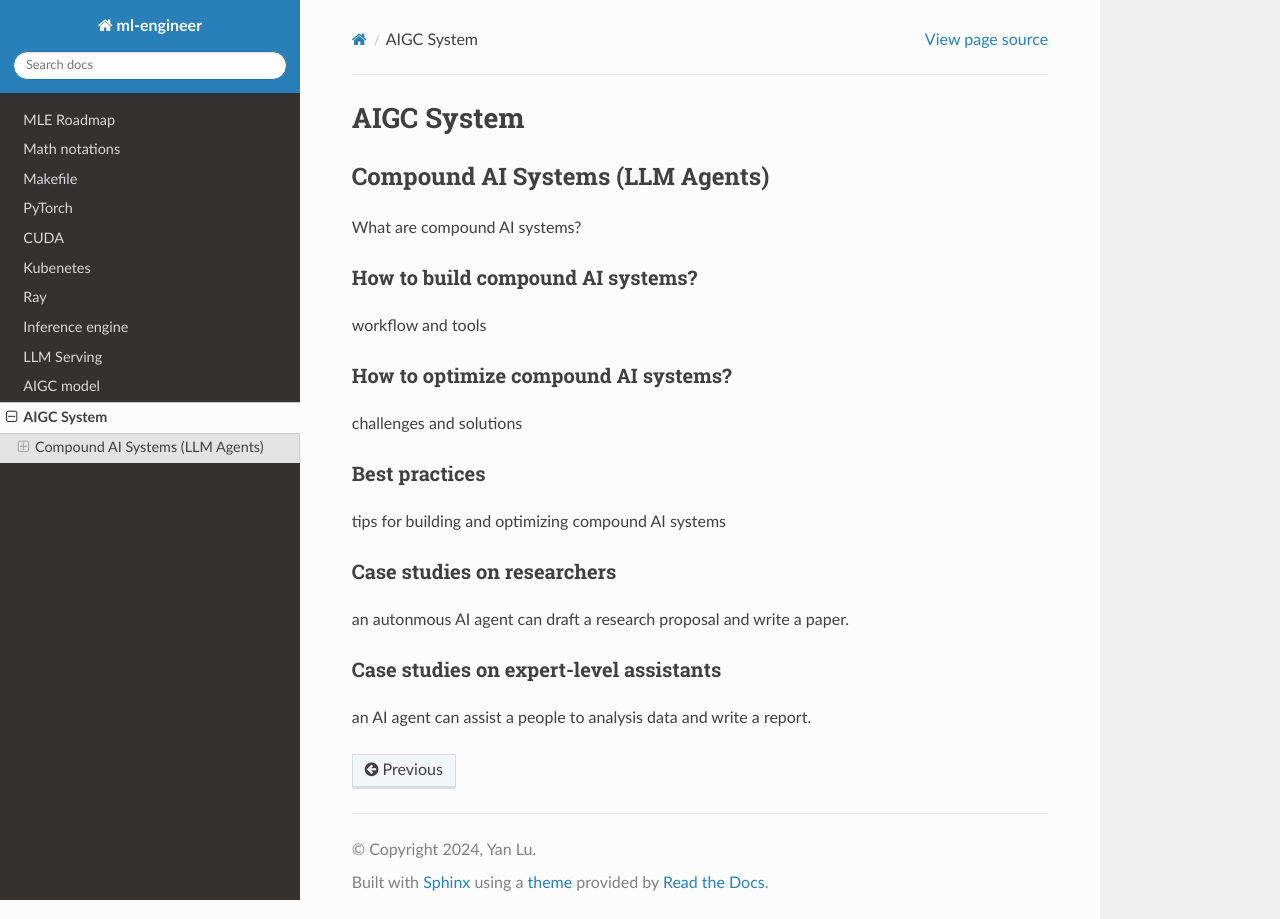
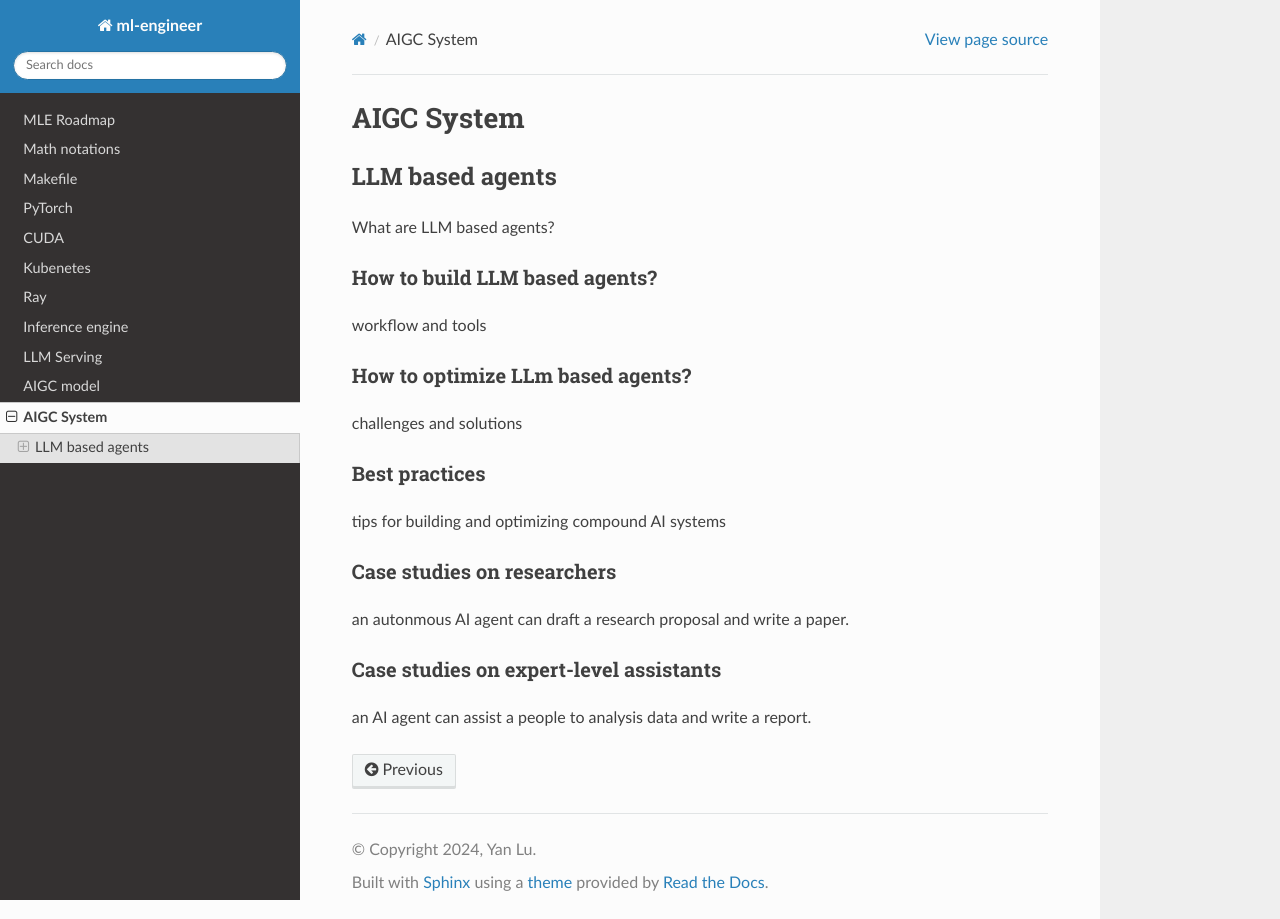
Before and after one commit to Jason-cs18/ml-engineer, a Sphinx documentation site: the page built from docs/source/aigc_system.rst, in a window 1280 px wide. Built offline with Sphinx 7.4.7 and the Read the Docs theme 3.1.0, drawn with Linux system fonts in a browser that asks for light colours.

Commit message:
update aigc

```diff
--- a/docs/source/aigc_system.rst
+++ b/docs/source/aigc_system.rst
@@ -2,15 +2,15 @@
 AIGC System
 ===========
 
-Compound AI Systems (LLM Agents)
+LLM based agents
 --------------------------------
-What are compound AI systems?
+What are LLM based agents?
 
-How to build compound AI systems?
+How to build LLM based agents?
 ^^^^^^^^^^^^^^^^^^^^^^^^^^^^^^^^^^
 workflow and tools
 
-How to optimize compound AI systems?
+How to optimize LLm based agents?
 ^^^^^^^^^^^^^^^^^^^^^^^^^^^^^^^^^^^^^
 challenges and solutions
 
```
